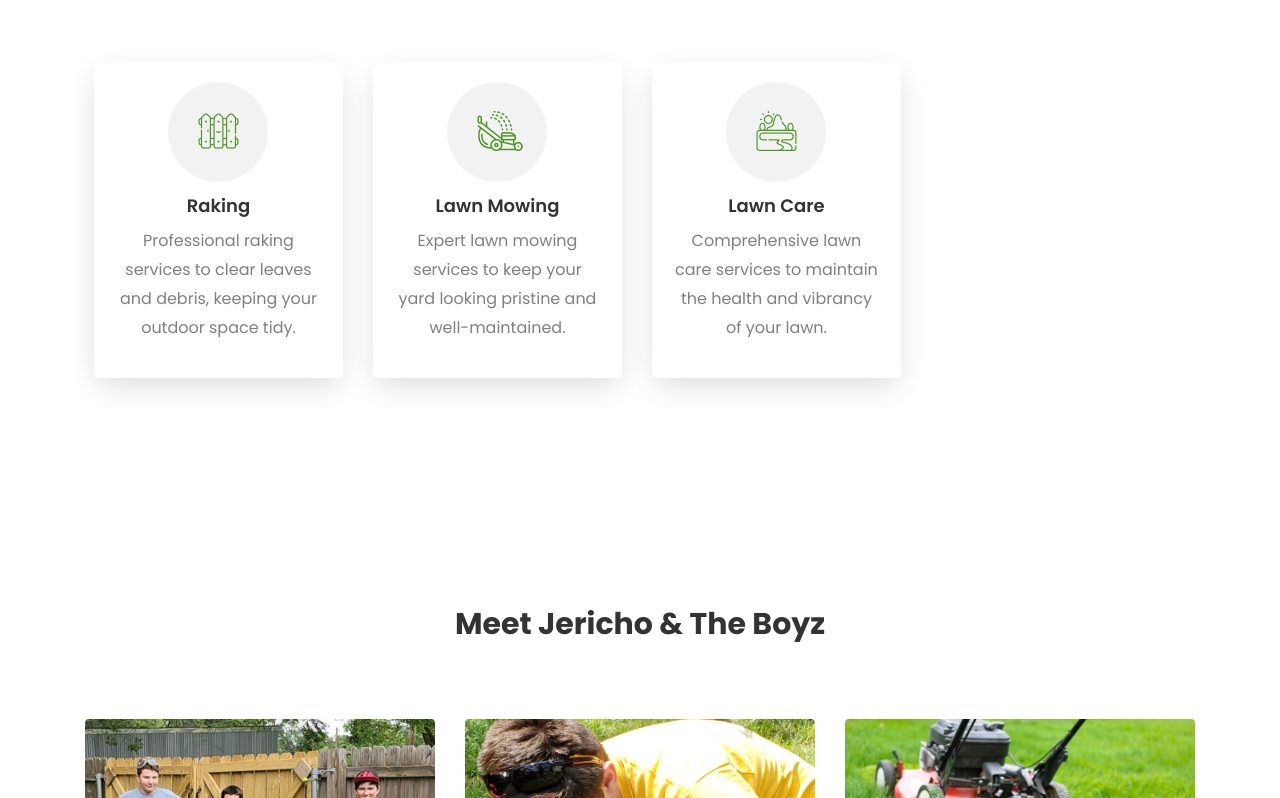
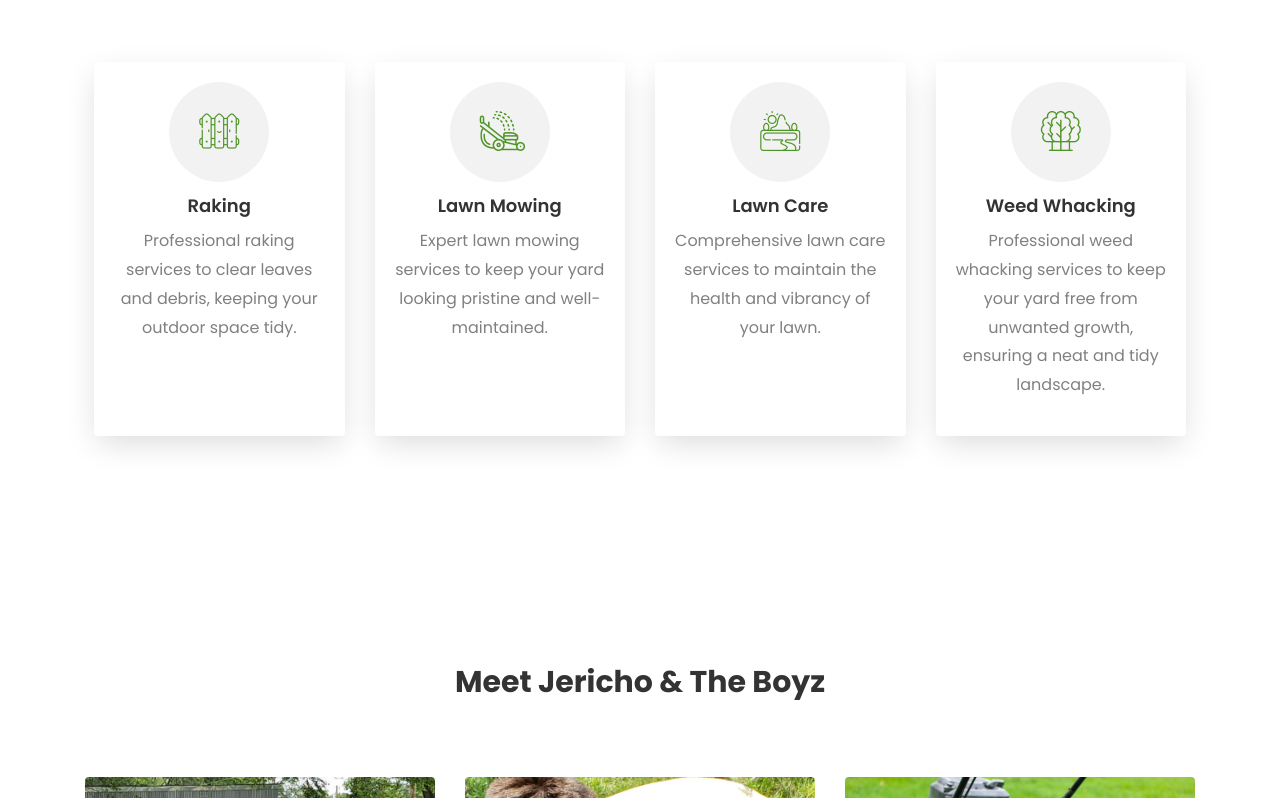
Before and after one commit to crypticcipher/grassy-us, a plain HTML site: page index.html in a window 1280 px wide. Shown: the part 1019-1817 px from the top of the page. Drawn offline with Linux system fonts and the light colour scheme; some packages are replaced by stand-ins of ours; no server answers; files whose address does not match are found by name.

Commit message:
Update index.html

```diff
--- a/index.html
+++ b/index.html
@@ -10,6 +10,9 @@
 
   gtag('config', 'G-SE7WMZN6L6');
 </script>
+
+
+
     <title>Grassy-Us</title>
     <meta charset="utf-8">
     <meta name="viewport" content="width=device-width, initial-scale=1, shrink-to-fit=no">
@@ -93,15 +96,12 @@
         </div>
       </div>
     </div>
-
 	<section class="ftco-section ftco-no-pt">
 		<div class="container">
 			<div class="row">
-    			<!-- <div class="col-lg-3 py-5 order-md-last">
-    			</div> -->
-    			<div class="col-lg-9 services-wrap px-4 pt-5">
+				<div class="col-lg-12 services-wrap px-4 pt-5"> <!-- Modified col-lg-9 to col-lg-12 -->
 					<div class="row pt-md-3">
-    					<div class="col-md-4 d-flex align-items-stretch">
+						<div class="col-md-3 d-flex align-items-stretch"> <!-- Adjusted column width to col-md-3 -->
 							<div class="services text-center">
 								<div class="icon d-flex justify-content-center align-items-center">
 									<span class="flaticon-fence"></span>
@@ -113,7 +113,7 @@
 								<a href="#" class="btn-custom d-flex align-items-center justify-content-center"><span class="ion-ios-arrow-round-forward"></span></a>
 							</div>
 						</div>
-		    			<div class="col-md-4 d-flex align-items-stretch">
+						<div class="col-md-3 d-flex align-items-stretch"> <!-- Adjusted column width to col-md-3 -->
 							<div class="services text-center">
 								<div class="icon d-flex justify-content-center align-items-center">
 									<span class="flaticon-lawn-mower"></span>
@@ -125,7 +125,7 @@
 								<a href="#" class="btn-custom d-flex align-items-center justify-content-center"><span class="ion-ios-arrow-round-forward"></span></a>
 							</div>
 						</div>
-		    			<div class="col-md-4 d-flex align-items-stretch">
+						<div class="col-md-3 d-flex align-items-stretch"> <!-- Adjusted column width to col-md-3 -->
 							<div class="services text-center">
 								<div class="icon d-flex justify-content-center align-items-center">
 									<span class="flaticon-natural-resources"></span>
@@ -137,12 +137,26 @@
 								<a href="#" class="btn-custom d-flex align-items-center justify-content-center"><span class="ion-ios-arrow-round-forward"></span></a>
 							</div>
 						</div>
+						<div class="col-md-3 d-flex align-items-stretch">
+							<div class="services text-center">
+								<div class="icon d-flex justify-content-center align-items-center">
+									<span class="flaticon-trees"></span> <!-- Assuming this is the correct class -->
+								</div>
+								<div class="text">
+									<h3>Weed Whacking</h3>
+									<p>Professional weed whacking services to keep your yard free from unwanted growth, ensuring a neat and tidy landscape.</p>
+								</div>
+								<a href="#" class="btn-custom d-flex align-items-center justify-content-center"><span class="ion-ios-arrow-round-forward"></span></a>
+							</div>
+						</div>
+
 
 					</div>
 				</div>
 			</div>
 		</div>
 	</section>
+
 
 	<section class="ftco-section">
     	<div class="container">
@@ -244,7 +258,7 @@
 	              <ul>
 
 	                <li><a href="#"><span class="icon icon-phone"></span><span class="text">Call: Jericho & The Boyz</span></a></li>
-	                <li><a href="mailto:grassyus.lawn@gmail.com"><span class="icon icon-envelope"></span><span class="text">grassyus.lawn@gmail.com</span></a></li>
+	                <li><a href="#"><span class="icon icon-envelope"></span><span class="text">grassyus.lawn@gmail.com</span></a></li>
 	              </ul>
 	            </div>
             </div>
```
Lines whose indentation alone changed are shown as unchanged.
